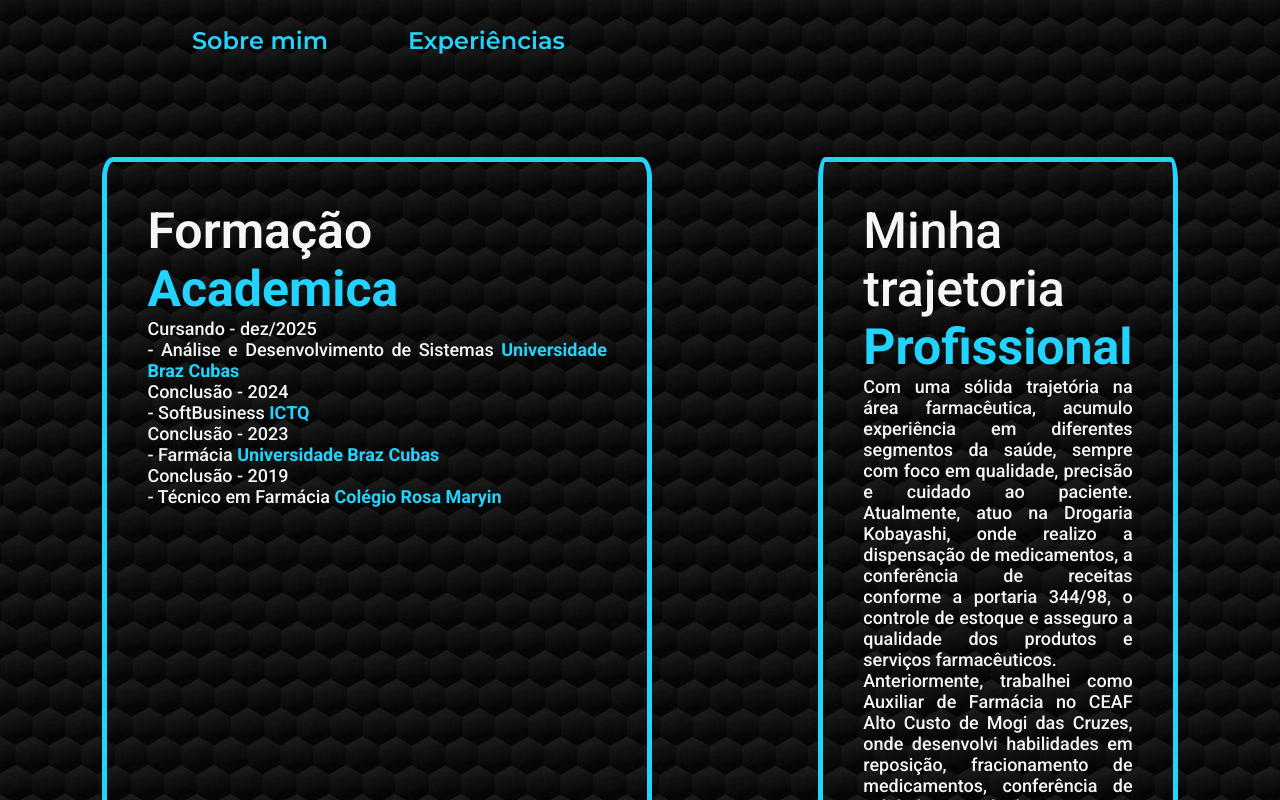
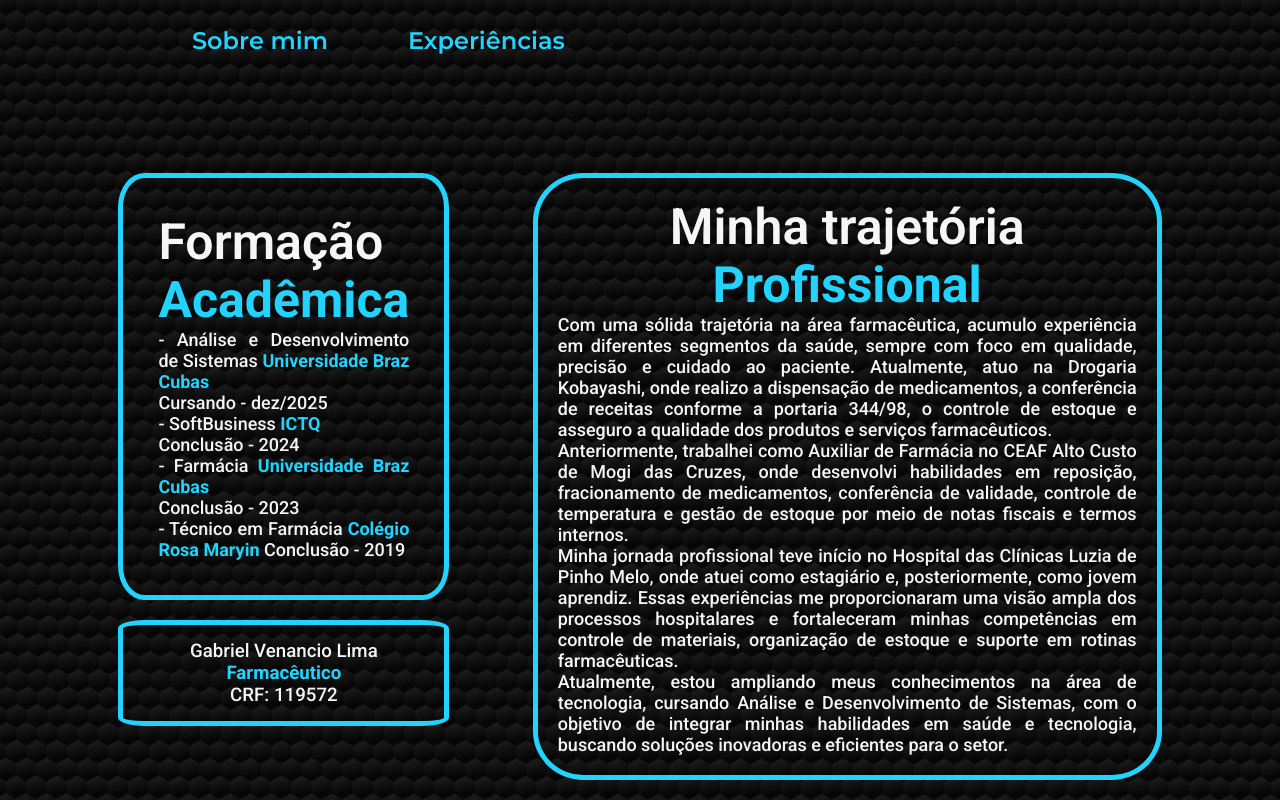
Before and after one commit to Gabs4256/Apresenta-o-pessoal, a plain HTML site: page exp.html in a window 1280 px wide. Shown: the top 800 px of the page. Drawn offline with Linux system fonts and the light colour scheme.

Commit message:
Ajustes tela2

```diff
--- a/exp.html
+++ b/exp.html
@@ -15,28 +15,36 @@
         </nav>
     </header class="bloco_principal">
     <main class="bloco_container">
-    <div class="container_superior">
-      <div class="bloco_formacao">
-        <h1 class="titulo">
-          Formação<strong class="titulo_f"> Academica</strong>
-        </h1>
-        <p class="P-form">
+      <div class="lado_esquerdo">
+        <div class="bloco_formacao">
+          <h1 class="titulo">Formação<strong class="titulo_f"> Acadêmica</strong></h1>
+          <p class="P-form">
+
+            - Análise e Desenvolvimento de Sistemas <strong class="faculdade">Universidade Braz Cubas</strong><br>
             Cursando - dez/2025 <br>
-          - Análise e Desenvolvimento de Sistemas <strong class="faculdade">Universidade Braz Cubas</strong>
-          <br>
+            - SoftBusiness <strong class="faculdade">ICTQ</strong><br>
             Conclusão - 2024 <br>
-          - SoftBusiness <strong class="faculdade"> ICTQ </strong>
-          <br>
+            - Farmácia <strong class="faculdade">Universidade Braz Cubas</strong><br>
             Conclusão - 2023 <br>
-          - Farmácia <strong class="faculdade">Universidade Braz Cubas </strong>
-            <br>
+            - Técnico em Farmácia <strong class="faculdade">Colégio Rosa Maryin</strong>
             Conclusão - 2019 <br>
-          - Técnico em Farmácia  <strong class="faculdade">Colégio Rosa Maryin</strong>
-        </p>
+          </p>
+        </div>
+
+        <div class="bloco_crf">
+          <a class="link_crf_ativo" href="https://portal.crfsp.org.br/consulta-de-inscritos.html" target="_blank">
+          <h3 class="bloco_crf_p">
+              Gabriel Venancio Lima<br>
+            <strong class="Profissao">Farmacêutico</strong><br>
+            CRF: 119572
+          </h3>
+        </a>
+        </div>
       </div>
+
       <div class="bloco_experiencia">
         <h2 class="titulo_exp">
-          Minha trajetoria <strong class="titulo_2">Profissional</strong>
+          Minha trajetória <strong class="titulo_2">Profissional</strong>
         </h2>
         <p class="p-trajeto">
           Com uma sólida trajetória na área farmacêutica, acumulo experiência em diferentes segmentos da saúde, sempre com foco em qualidade, precisão e cuidado ao paciente.
@@ -48,14 +56,4 @@
           Atualmente, estou ampliando meus conhecimentos na área de tecnologia, cursando Análise e Desenvolvimento de Sistemas, com o objetivo de integrar minhas habilidades em saúde e tecnologia, buscando soluções inovadoras e eficientes para o setor.
         </p>
       </div>
-    </div>
-      <div class="bloco_crf">
-        <h3 class="bloco_crf_p">
-          Gabriel Venancio Lima<br>
-          <strong class="Profissao">Farmacêutico</strong><br>
-          CRF: 119572
-        </h3>
-      </div>
     </main>
-  </body>
-</html>
--- a/style/style.css
+++ b/style/style.css
@@ -113,71 +113,73 @@ img {
   padding: 0;
   box-sizing: border-box;
 }
-.container_superior {
+
+.bloco_container {
   display: flex;
-  justify-content: space-evenly;
-  gap: 5%;
+  justify-content: space-between;
+  gap: 8%;
+  padding: 80px;
+  margin: 3%;
+}
+
+.lado_esquerdo {
+  display: flex;
+  flex-direction: column;
+  flex: 1;
 }
 
 .bloco_formacao {
-  margin: 8%;
-  margin-bottom: 15%;
   border: 5px solid #22d4fd;
-  border-radius: 2%;
-  padding: 40px;
-  text-align: justify;
-}
-.titulo {
-  font-size: 50px;
-  font-family: "Roboto", serif;
-  font-weight: 600;
-  font-style: normal;
-  font-optical-sizing: auto;
-}
-.titulo_f {
-  color: #22d4fd;
-}
-.P-form {
-  font-size: 18px;
-  font-family: "Roboto", serif;
-  font-weight: 500;
-  font-style: normal;
-  font-optical-sizing: auto;
+  border-radius: 8%;
+  padding: 35px;
+  margin-bottom: 20px;
 }
 .faculdade {
   color: #22d4fd;
 }
+.bloco_crf_p {
+  border: 5px solid #22d4fd;
+  border-radius: 8%;
+  padding: 15px;
+  text-align: center;
+  font-family: "Roboto", serif;
+  font-weight: 500;
+}
+.link_crf_ativo {
+  text-decoration: none;
+  color: #f6f6f6;
+}
+.bloco_crf_p:hover {
+  background-color: #272727;
+}
+.Profissao {
+  color: #22d4fd;
+}
 
 .bloco_experiencia {
-  flex: 1;
-  flex-direction: column;
+  flex: 2;
   border: 5px solid #22d4fd;
-  border-radius: 2%;
-  padding: 40px;
-  text-align: justify;
-  gap: 2px;
-  margin-right: 8%;
-  margin-top: 8%;
+  border-radius: 8%;
+  padding: 20px;
+  text-align: center;
 }
+.titulo,
 .titulo_exp {
   font-size: 50px;
   font-family: "Roboto", serif;
-  font-weight: 500;
-  font-style: normal;
-  font-optical-sizing: auto;
-  text-align: start;
+  font-weight: 600;
 }
+
+.titulo_f,
 .titulo_2 {
   color: #22d4fd;
 }
+.P-form,
 .p-trajeto {
   font-size: 18px;
   font-family: "Roboto", serif;
   font-weight: 500;
-  font-style: normal;
-  font-optical-sizing: auto;
-}
-.bloco_crf {
+  text-align: justify;
 }
 
 @media (max-width: 768px) {
```
